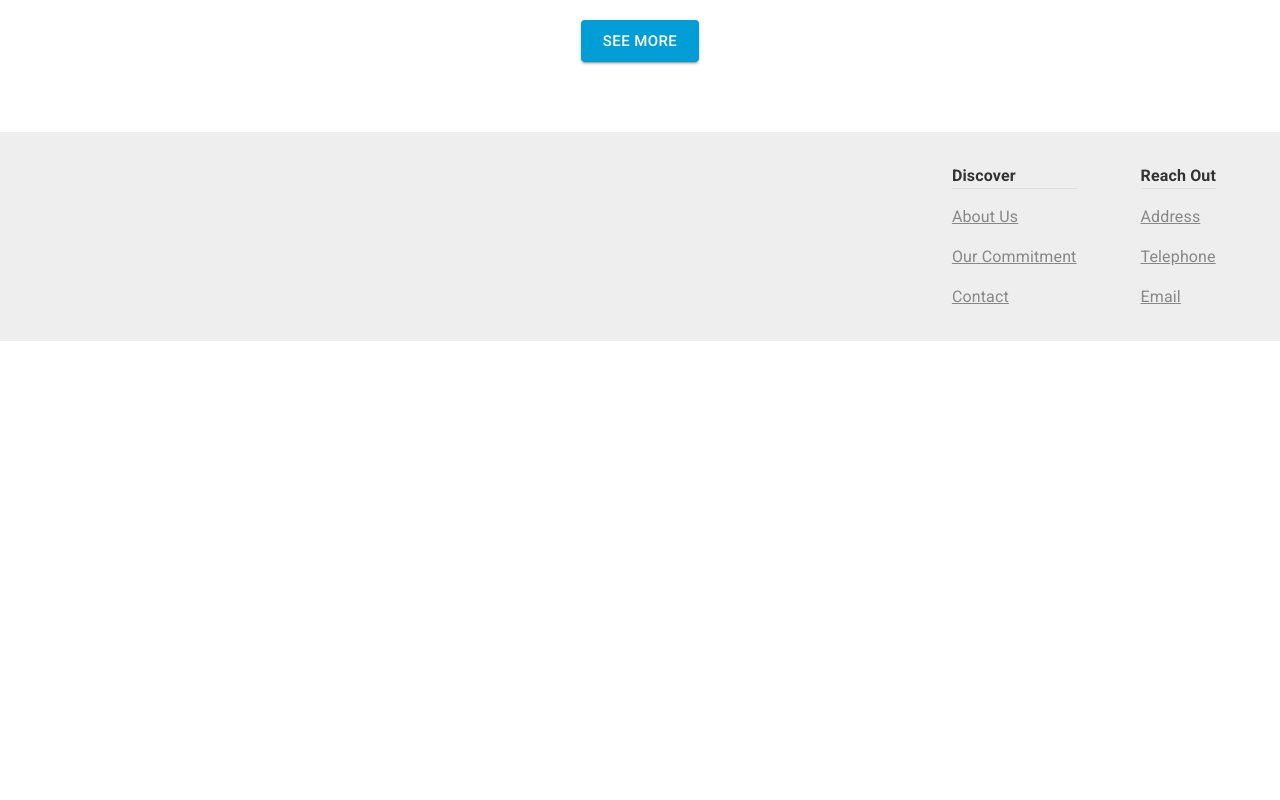
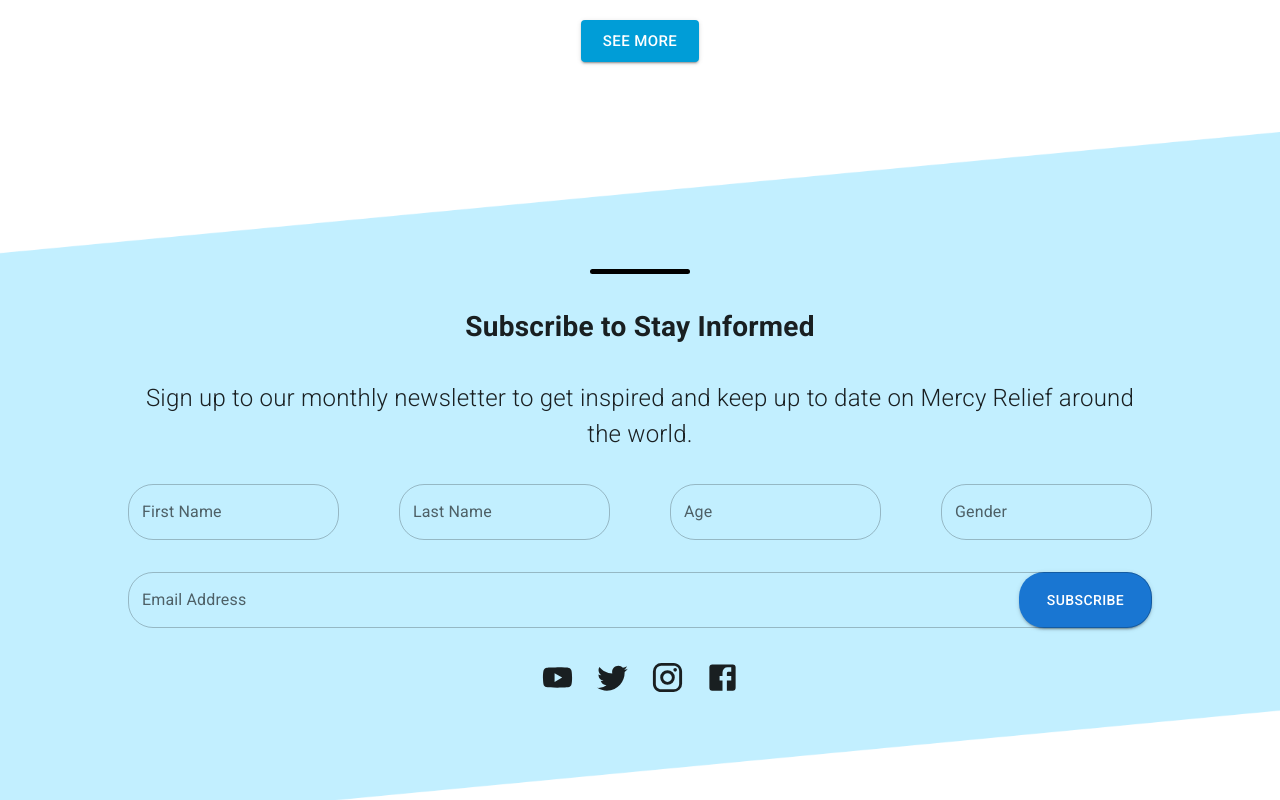
Before and after one commit to dsc-project-mr/mr-fe-external, a Next.js app: page / in a window 1280 px wide. Shown: the part 2820-3620 px from the top of the page. Before the commit the page ends 3161 px from the top, so only its background shows below. Built offline with nearby package versions, Linux system fonts and the light colour scheme.

Commit message:
feat: Add Stay Informed Segment

```diff
--- a/components/LandingPage/CampaignSegment/CampaignCardsContainer/index.tsx
+++ b/components/LandingPage/CampaignSegment/CampaignCardsContainer/index.tsx
@@ -1,5 +1,6 @@
-import { Box, Button, Divider } from '@mui/material'
+import { Box, Button } from '@mui/material'
 import CommonCard from 'components/CommonCard'
+import { Line } from 'components/LandingPage/Line'
 
 const CampaignCardsContainer = () => {
   return (
@@ -11,15 +12,7 @@ const CampaignCardsContainer = () => {
       paddingTop="70px"
       paddingBottom="70px"
     >
-      <Divider
-        variant="middle"
-        sx={{
-          width: '100px',
-          height: '5px',
-          backgroundColor: 'black',
-          borderRadius: '5px',
-        }}
-      />
+      <Line />
       <Box
         display="flex"
         justifyContent="space-evenly"
--- a/components/InformedSegment/index.tsx
+++ b/components/LandingPage/InformedSegment/index.tsx
@@ -1,9 +1,10 @@
-import { Box, Button, Divider, TextField, Typography } from '@mui/material'
+import { Box, Button, TextField, Typography } from '@mui/material'
 import YouTubeIcon from '@mui/icons-material/YouTube'
 import TwitterIcon from '@mui/icons-material/Twitter'
 import InstagramIcon from '@mui/icons-material/Instagram'
 import FacebookIcon from '@mui/icons-material/Facebook'
 import { ChangeEvent, useState } from 'react'
+import { Line } from '../Line'
 
 interface FormValues {
   first_name: string
@@ -15,7 +16,7 @@ interface FormValues {
 
 const InformedSegment = () => {
   const imgUrl = '/images/landing/informed_segment_bg.png'
-  const [formValues, setFormValues] = useState<FormValues | {}>({})
+  const [formValues, setFormValues] = useState<FormValues | object>({})
 
   const handleTextFieldChange = (
     event: ChangeEvent<HTMLInputElement | HTMLTextAreaElement>
@@ -53,16 +54,7 @@ const InformedSegment = () => {
         justifyContent="space-evenly"
         alignItems="center"
       >
-        <Divider
-          variant="middle"
-          sx={{
-            width: '100px',
-            height: '5px',
-            backgroundColor: 'black',
-            borderRadius: '5px',
-          }}
-        />
-
+        <Line />
         <Typography fontSize={28} fontWeight={700}>
           Subscribe to Stay Informed
         </Typography>
--- /dev/null
+++ b/components/LandingPage/Line.tsx
@@ -0,0 +1,15 @@
+import { Divider } from '@mui/material'
+
+export const Line = () => {
+  return (
+    <Divider
+      variant="middle"
+      sx={{
+        width: '100px',
+        height: '5px',
+        backgroundColor: 'black',
+        borderRadius: '5px',
+      }}
+    />
+  )
+}
--- a/components/LandingPage/index.tsx
+++ b/components/LandingPage/index.tsx
@@ -1,3 +1,4 @@
+import InformedSegment from './InformedSegment'
 import CampaignSegment from './CampaignSegment'
 import MainSegment from './MainSegment'
 
@@ -6,6 +7,7 @@ const LandingPage = () => {
     <>
       <MainSegment />
       <CampaignSegment />
+      <InformedSegment />
     </>
   )
 }
```
